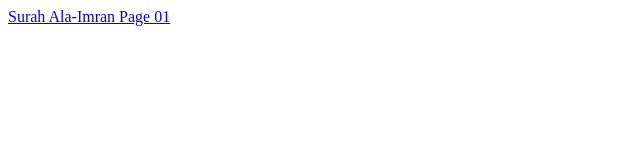
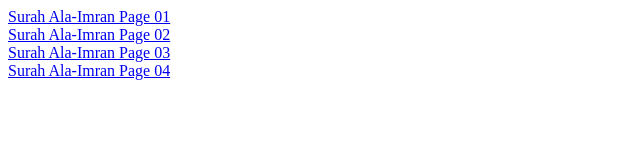
Before and after one commit to needNotTo/needNotTo, a plain HTML site: page index.html in a window 1280 px wide. Shown: the whole page, without its empty margins (0-640 px from the left). Drawn offline with nearby package versions, Linux system fonts and the light colour scheme.

Commit message:
added page 2,3 and 4

```diff
--- a/index.html
+++ b/index.html
@@ -11,6 +11,7 @@
     <meta name="viewport" content="width=device-width, initial-scale=1.0">
 
     <!---------- IMPORT CSS ---------->
+    <link rel='stylesheet' href='css/index.css'>
 
     <!---------- IMPORT FONTS ---------->
     <link href="https://fonts.googleapis.com/css2?family=Poppins:wght@100;200;300;400;500;600;700;800;900&display=swap" rel="stylesheet">
@@ -22,6 +23,11 @@
 </head>
 <!---------- BODY ---------->
 <body>
-    <a href='quran/003-ala-imran/003-surah-ala-imran-page-01.mp3' download>Surah Ala-Imran Page 01</a>
+    <div class='quran'>
+        <a href='quran/003-ala-imran/003-surah-ala-imran-page-01.mp3' download>Surah Ala-Imran Page 01</a>
+        <a href='quran/003-ala-imran/003-surah-ala-imran-page-02.mp3' download>Surah Ala-Imran Page 02</a>
+        <a href='quran/003-ala-imran/003-surah-ala-imran-page-03.mp3' download>Surah Ala-Imran Page 03</a>
+        <a href='quran/003-ala-imran/003-surah-ala-imran-page-04.mp3' download>Surah Ala-Imran Page 04</a>
+    </div>
 </body>
 </html>
```
